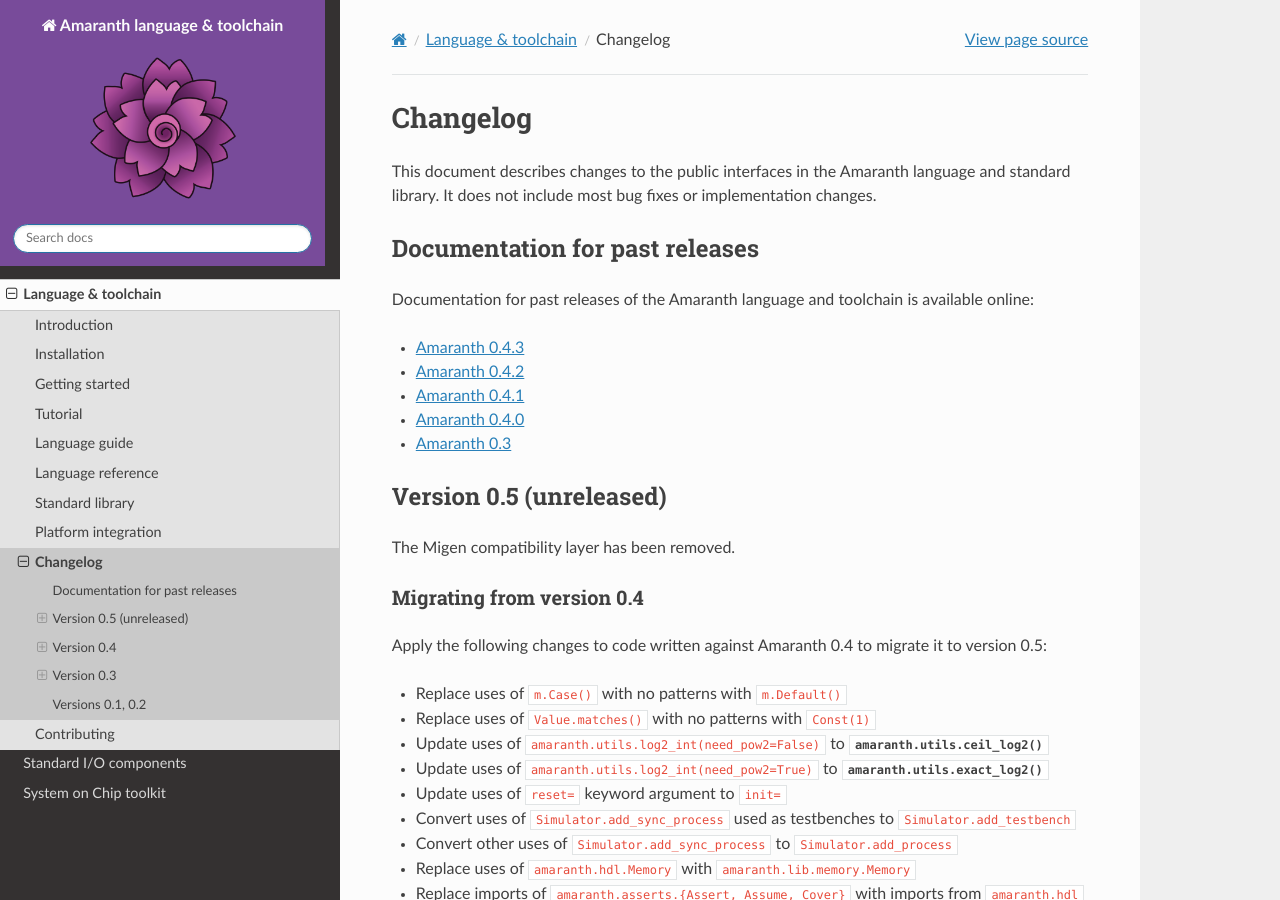
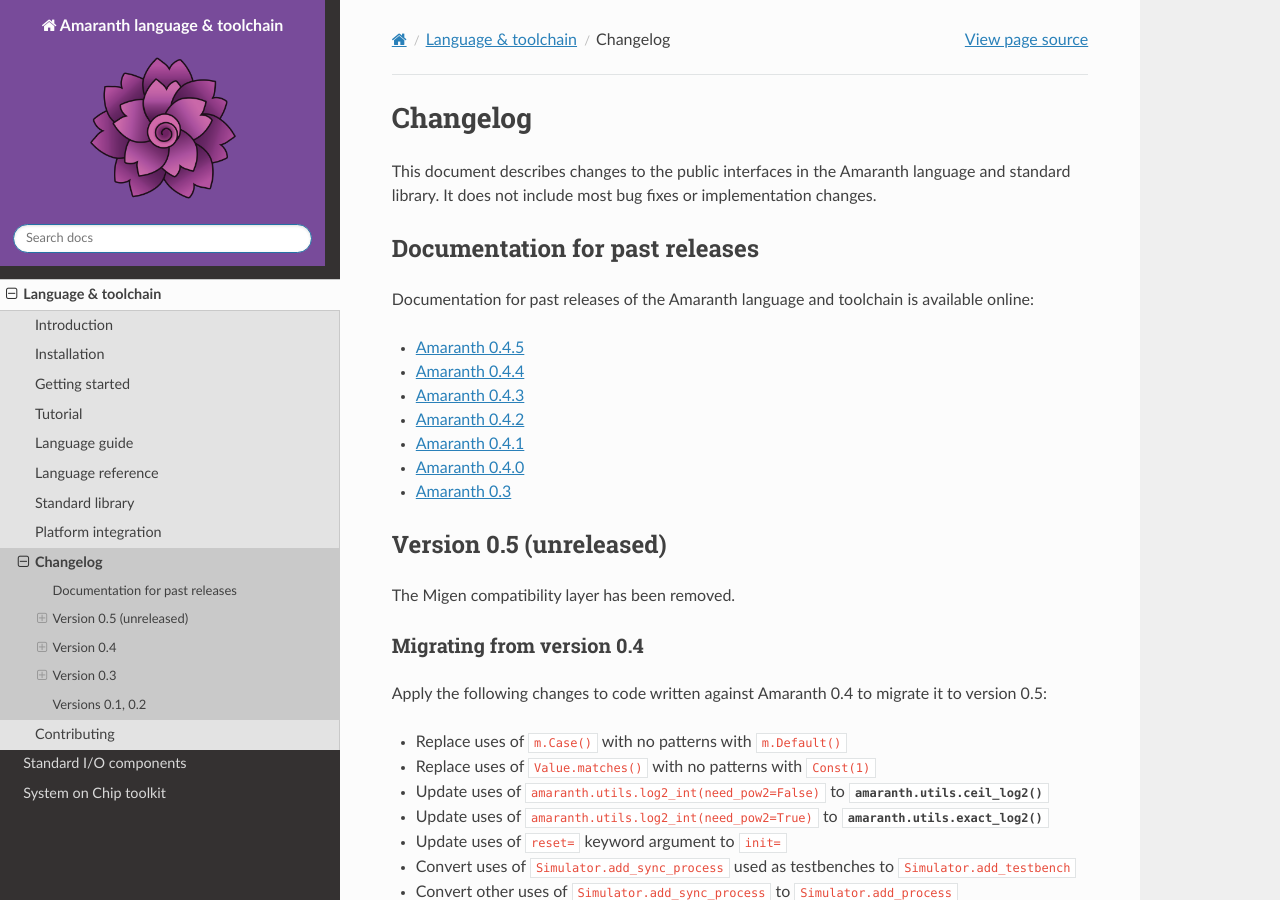
Before and after one commit to amaranth-lang/amaranth, a Sphinx documentation site: the page built from docs/changes.rst, in a window 1280 px wide and 900 px high. Built offline with Sphinx 7.4.7 and the Read the Docs theme 2.0.0, drawn with Linux system fonts in a browser that asks for light colours; pages that are not in the unit, such as notebooks, are missing from menus; the version number could not be read and is left out.

Commit message:
docs: add links to more docs versions.

```diff
--- a/docs/changes.rst
+++ b/docs/changes.rst
@@ -9,6 +9,8 @@
 
 Documentation for past releases of the Amaranth language and toolchain is available online:
 
+* `Amaranth 0.4.5 <https://amaranth-lang.org/docs/amaranth/v0.4.5/>`_
+* `Amaranth 0.4.4 <https://amaranth-lang.org/docs/amaranth/v0.4.4/>`_
 * `Amaranth 0.4.3 <https://amaranth-lang.org/docs/amaranth/v0.4.3/>`_
 * `Amaranth 0.4.2 <https://amaranth-lang.org/docs/amaranth/v0.4.2/>`_
 * `Amaranth 0.4.1 <https://amaranth-lang.org/docs/amaranth/v0.4.1/>`_
```
